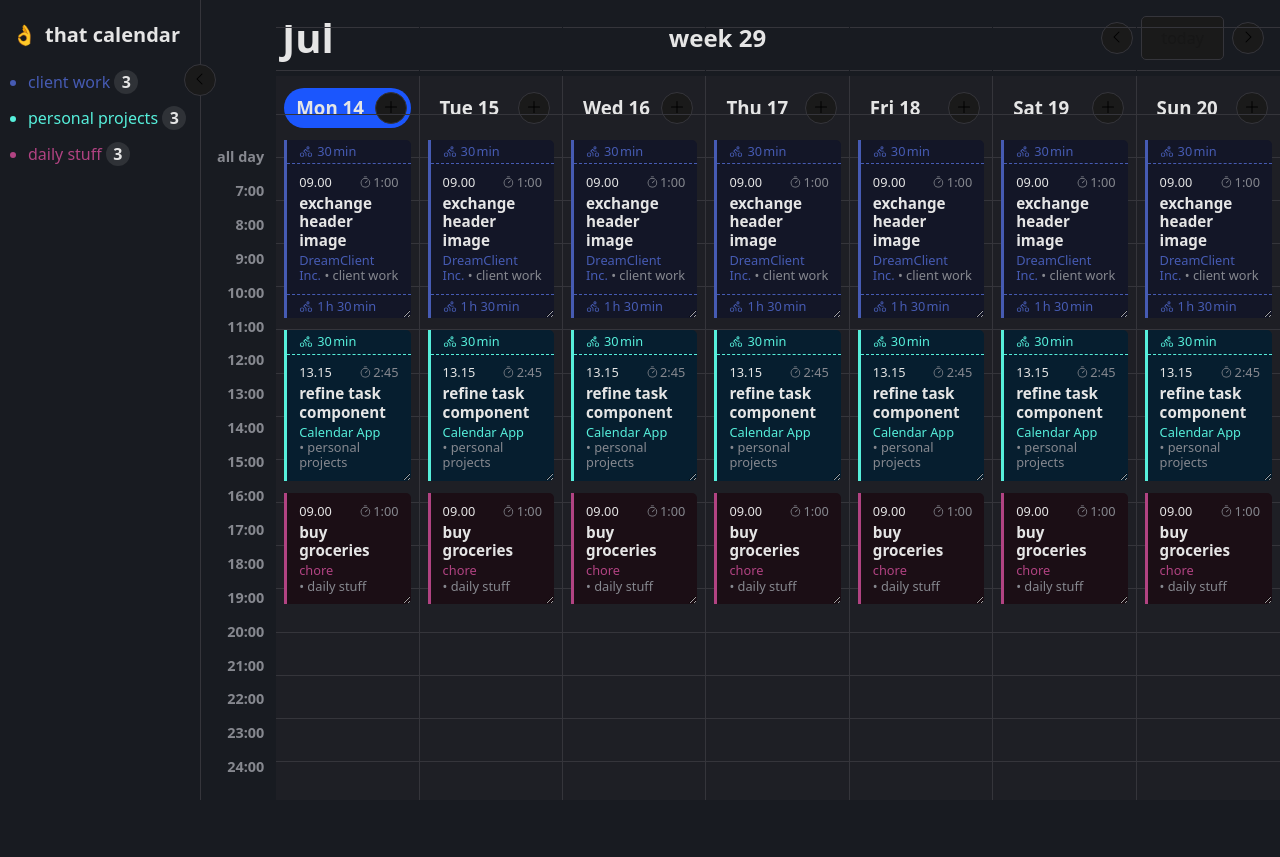
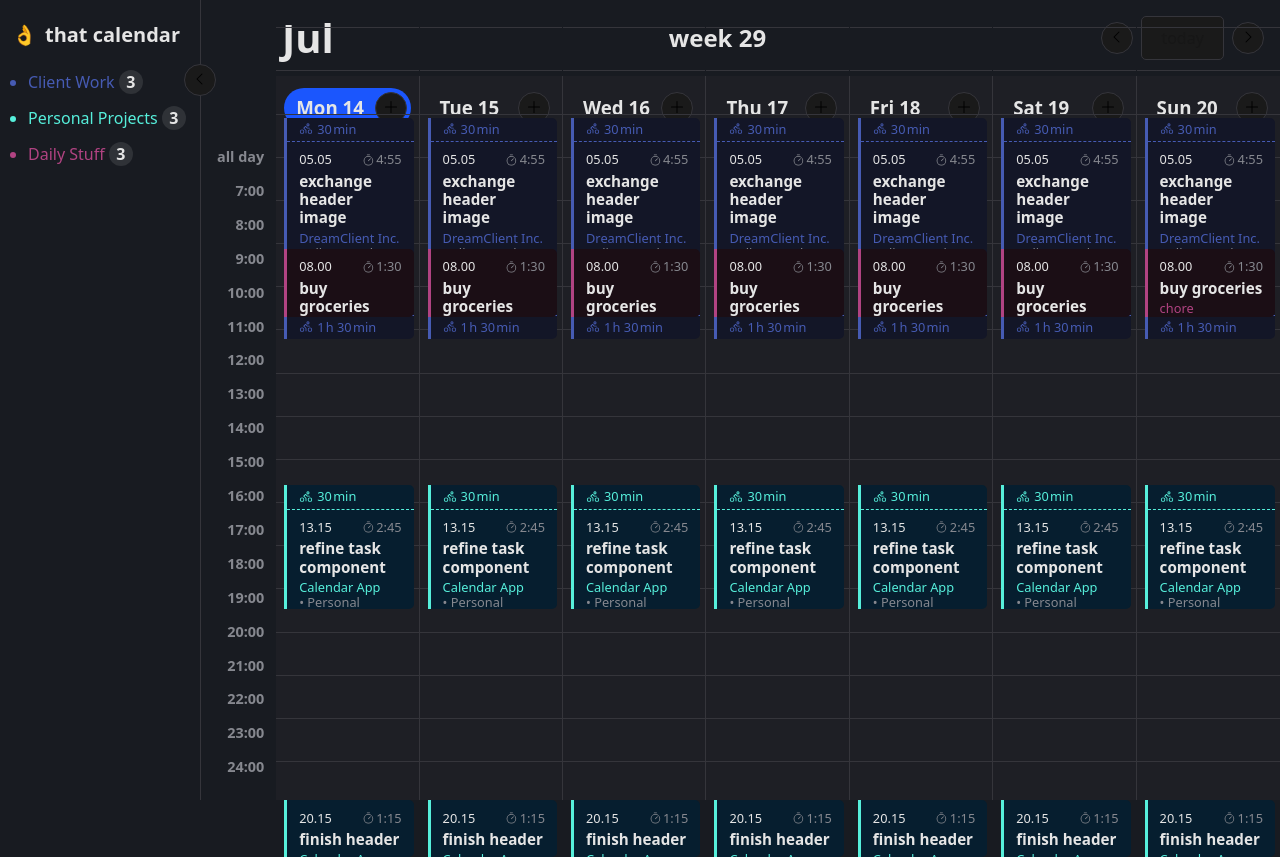
Before and after one commit to fraulueneburg/thatcalendar-fe, a React (Vite) app: page / in a window 1280 px wide. Before the commit the page ends 800 px from the top, so only its background shows below. Built offline with nearby package versions, Linux system fonts and the light colour scheme.

Commit message:
feat (Task): add grid position calculation

```diff
--- a/src/components/Header.tsx
+++ b/src/components/Header.tsx
@@ -24,7 +24,7 @@ export default function Header() {
 					<ul>
 						{calArr.map((elem, i) => (
 							<li key={i} style={{ color: elem.color }}>
-								{elem.calname} <Badge count={3} itemType={'tasks'} />
+								{elem.calName} <Badge count={3} itemType={'tasks'} />
 							</li>
 						))}
 					</ul>
--- a/src/components/Task.tsx
+++ b/src/components/Task.tsx
@@ -1,36 +1,20 @@
-import { calArr } from '../data/dummydata'
+import { TaskProps } from './Task.types'
 import { parse, format, differenceInMinutes } from 'date-fns'
 import TravelTime from './TravelTime'
 import { TimerIcon as IconDuration } from '@phosphor-icons/react'
+import { calArr } from '../data/dummydata'
+import { MainCalendarType } from '../types/main-calendar'
+import { calculateGridPosition } from '../utils/calculateGridPosition'
+import { calculateDuration } from '../utils/calculateDuration'
 
-type TaskType = {
-	summary: string
-	description: string
-	dtStart: string
-	dtEnd: string
-	calendar: string
-	subCalendar: string
-	travelTime: string
-	travelReturnTime: string
-}
+export default function Task({ data }: TaskProps) {
+	const { summary, dtStart, dtEnd, calendar, subCalendar, travelTime, travelReturnTime } = data
 
-export default function Task(props) {
-	const { summary, dtStart, dtEnd, calendar, subCalendar, travelTime, travelReturnTime } = props.data
-
-	const mainCalendar = calArr.find((elem) => elem._id === calendar)
-	const { calname, color, colorBg } = mainCalendar
-
-	const calculateDuration = (start: string, end: string) => {
-		const format = "yyyyMMdd'T'HHmmssX"
-		const date1 = parse(start, format, new Date())
-		const date2 = parse(end, format, new Date())
-
-		const totalMinutes = differenceInMinutes(date2, date1)
-		const hours = Math.floor(totalMinutes / 60)
-		const minutes = totalMinutes % 60
-
-		return `${hours}:${String(minutes).padStart(2, '0')}`
+	const mainCalendar: MainCalendarType | undefined = calArr.find((elem) => elem._id === calendar)
+	if (!mainCalendar) {
+		throw new Error('Calendar not found')
 	}
+	const { calName, color, colorBg } = mainCalendar
 
 	const convertToTime = (date: string) => {
 		const parsedDate = parse(date, "yyyyMMdd'T'HHmmssX", new Date())
@@ -43,9 +27,16 @@ export default function Task(props) {
 
 	const isValidTravelTime = (time: string) => time && time !== '0'
 
+	const globalGridSize = 45
+	const globalOffsetY = 128
+	const globalStartHour = 7
+
+	console.log(summary)
+	const gridPos = calculateGridPosition(globalStartHour, dtStart, dtEnd, globalGridSize, globalOffsetY)
+
 	return (
 		<>
-			<section className="task" style={{ backgroundColor: colorBg, color: color }}>
+			<section className="task" style={{ backgroundColor: colorBg, color: color, top: gridPos.top, height: gridPos.height }}>
 				{isValidTravelTime(travelTime) ? <TravelTime time={travelTime} /> : null}
 				<div className="content">
 					<small className="time">
@@ -62,7 +53,7 @@ export default function Task(props) {
 					</small>
 					<h4 className="title">{summary}</h4>
 					<small className="cal">
-						<span className="sub-cal">{subCalendar}</span> <span className="main-cal">•&nbsp;{calname}</span>
+						<span className="sub-cal">{subCalendar}</span> <span className="main-cal">•&nbsp;{calName}</span>
 					</small>
 				</div>
 				{isValidTravelTime(travelReturnTime) && <TravelTime time={travelReturnTime} isReturn={true} />}
--- a/src/data/dummydata.ts
+++ b/src/data/dummydata.ts
@@ -1,7 +1,7 @@
 export const calArr = [
-	{ _id: 'c1', calname: 'client work', color: '#465BB3', colorBg: '#131627' },
-	{ _id: 'c2', calname: 'personal projects', color: '#56EFDB', colorBg: '#061E2F' },
-	{ _id: 'c3', calname: 'daily stuff', color: '#B14382', colorBg: '#1B0E15' },
+	{ _id: 'c1', calName: 'Client Work', color: '#465BB3', colorBg: '#131627' },
+	{ _id: 'c2', calName: 'Personal Projects', color: '#56EFDB', colorBg: '#061E2F' },
+	{ _id: 'c3', calName: 'Daily Stuff', color: '#B14382', colorBg: '#1B0E15' },
 ]
 
 export const tasksArr = [
@@ -9,7 +9,7 @@ export const tasksArr = [
 		_id: 't1',
 		summary: 'exchange header image',
 		description: 'some description',
-		dtStart: '20250714T090000Z',
+		dtStart: '20250714T050500Z',
 		dtEnd: '20250714T100000Z',
 		calendar: 'c1',
 		subCalendar: 'DreamClient Inc.',
@@ -25,15 +25,32 @@ export const tasksArr = [
 		calendar: 'c2',
 		subCalendar: 'Calendar App',
 		travelTime: 'PT30M',
-		travelReturnTime: '0',
+		travelReturnTime: '',
 	},
 	{
 		_id: 't3',
 		summary: 'buy groceries',
 		description: 'some description',
-		dtStart: '20250712T090000Z',
-		dtEnd: '20250712T100000Z',
+		dtStart: '20250712T080000Z',
+		dtEnd: '20250712T093000Z',
 		calendar: 'c3',
 		subCalendar: 'chore',
 	},
+	{
+		_id: 't4',
+		summary: 'finish header',
+		description: 'some description',
+		dtStart: '20250714T201500Z',
+		dtEnd: '20250714T213000Z',
+		calendar: 'c2',
+		subCalendar: 'Calendar App',
+		travelTime: '0',
+		travelReturnTime: 'PT1H',
+	},
 ]
+
+export const subCalArr = [
+	{ _id: 'sc1', name: 'DreamClient Inc.', parentCalendar: 'c1', tasks: ['t1'] },
+	{ _id: 'sc2', name: 'Calendar App', parentCalendar: 'c2', tasks: ['t2', 't4'] },
+	{ _id: 'sc3', name: 'Chore', parentCalendar: 'c3', tasks: ['t3'] },
+]
--- a/src/styles/App.scss
+++ b/src/styles/App.scss
@@ -181,12 +181,11 @@ main {
 	border-left: 3px solid currentColor;
 	display: flex;
 	flex-direction: column;
-	min-height: min-content;
 	margin-inline: var(--padding-cell-x);
 	overflow: hidden;
-	position: relative;
-	resize: vertical;
+	position: absolute;
 	text-wrap: balance;
+	width: calc(100% - var(--padding-cell-x) * 2);
 	z-index: 1;
 
 	&:not(:last-child) {
--- /dev/null
+++ b/src/types/main-calendar.ts
@@ -0,0 +1,6 @@
+export type MainCalendarType = {
+	_id: string
+	calName: string
+	color: string
+	colorBg: string
+}
--- /dev/null
+++ b/src/utils/calculateDuration.ts
@@ -0,0 +1,13 @@
+import { differenceInMinutes, parse } from 'date-fns'
+
+export const calculateDuration = (start: string, end: string) => {
+	const format = "yyyyMMdd'T'HHmmssX"
+	const date1 = parse(start, format, new Date())
+	const date2 = parse(end, format, new Date())
+
+	const totalMinutes = differenceInMinutes(date2, date1)
+	const hours = Math.floor(totalMinutes / 60)
+	const minutes = totalMinutes % 60
+
+	return `${hours}:${String(minutes).padStart(2, '0')}`
+}
--- /dev/null
+++ b/src/utils/calculateGridPosition.ts
@@ -0,0 +1,23 @@
+import { differenceInMinutes, parseISO } from 'date-fns'
+
+export const calculateGridPosition = (
+	globalStartHour: number,
+	startDate: string,
+	endDate: string,
+	gridHeight: number,
+	offsetY: number
+) => {
+	const taskStartDate = parseISO(startDate)
+	const taskEndDate = parseISO(endDate)
+	const startToday = new Date(parseISO(startDate).setHours(globalStartHour, 0, 0))
+
+	const taskDuration = Math.abs(differenceInMinutes(taskEndDate, taskStartDate))
+	const minutesFromStartOfDay = differenceInMinutes(taskStartDate, startToday)
+	const pxPerMinute = gridHeight / 60
+
+	const toPixels = (minutes: number) => minutes * pxPerMinute
+	const top = toPixels(minutesFromStartOfDay) + offsetY
+	const height = toPixels(taskDuration)
+
+	return { top, height }
+}
```
Also changed, not shown: src/components/Task.types.ts (added, +14 -0 lines), tsconfig.json (+5 -2 lines).
